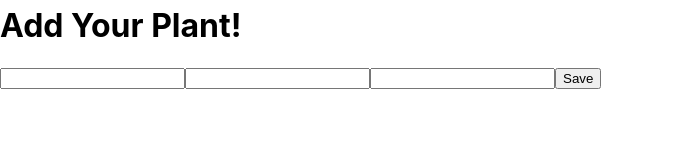
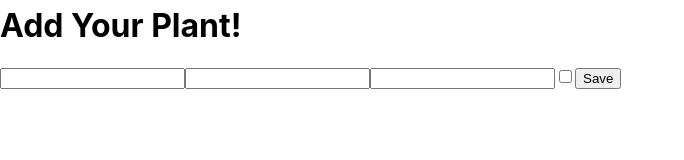
Before and after one commit to adelaney923/plant-frontend, a React (Create React App) app: page /#/add-plants in a window 1280 px wide. Shown: the part 137-297 px from the top of the page, without its empty margins (0-684 px from the left). Built offline with nearby package versions, Linux system fonts and the light colour scheme.

Commit message:
added checkbox for needsWater

```diff
--- a/src/Home.js
+++ b/src/Home.js
@@ -27,6 +27,7 @@ const Home = () => {
                 </Card.Title>
                 <Card.Text>
                   <h4>{plant.plantType}</h4>
+                  <p>Needs Water: {plant.needsWater.toString()}</p>
                 </Card.Text>
               </Card.Body>
             </Card>
--- a/src/PlantForm.js
+++ b/src/PlantForm.js
@@ -3,22 +3,30 @@ import {Navigate} from 'react-router-dom'
 
 
 const PlantForm = () => {
-    const [plant, setPlant] = useState({plantName: '', plantType: '', imageUrl: ''})
+    const [plant, setPlant] = useState({plantName: '', plantType: '', imageUrl: '', needsWater: ''})
     const [redirect, setRedirect] = useState(false)
 
     const handleChange = (event) => {
       const value = event.target.value;
       const name = event.target.name;
+      const checked = event.target.checked
       //make a copy of current state
       const copy = Object.assign({}, plant);
       //update 1 of that copys prperties
-      copy[name] = value;
+      if (name === 'needsWater') {
+          copy[name] = checked
+      }
+      else {
+      copy[name] = value
+      }
+    //   copy[needsWater] = checked
       //save copy as new state
       setPlant(copy);
     };
 
     const handleSubmit = (event) => {
       event.preventDefault();
+      console.log(event)
       console.log("submitted");
       fetch("http://localhost:4000/plants", {
         method: "POST",
@@ -56,6 +64,7 @@ const PlantForm = () => {
             name="imageUrl"
             value={plant.imageUrl}
           />
+          <input type="checkbox" name="needsWater" onChange={handleChange}/>
           <button type="submit">Save</button>
         </form>
       </div>
```
